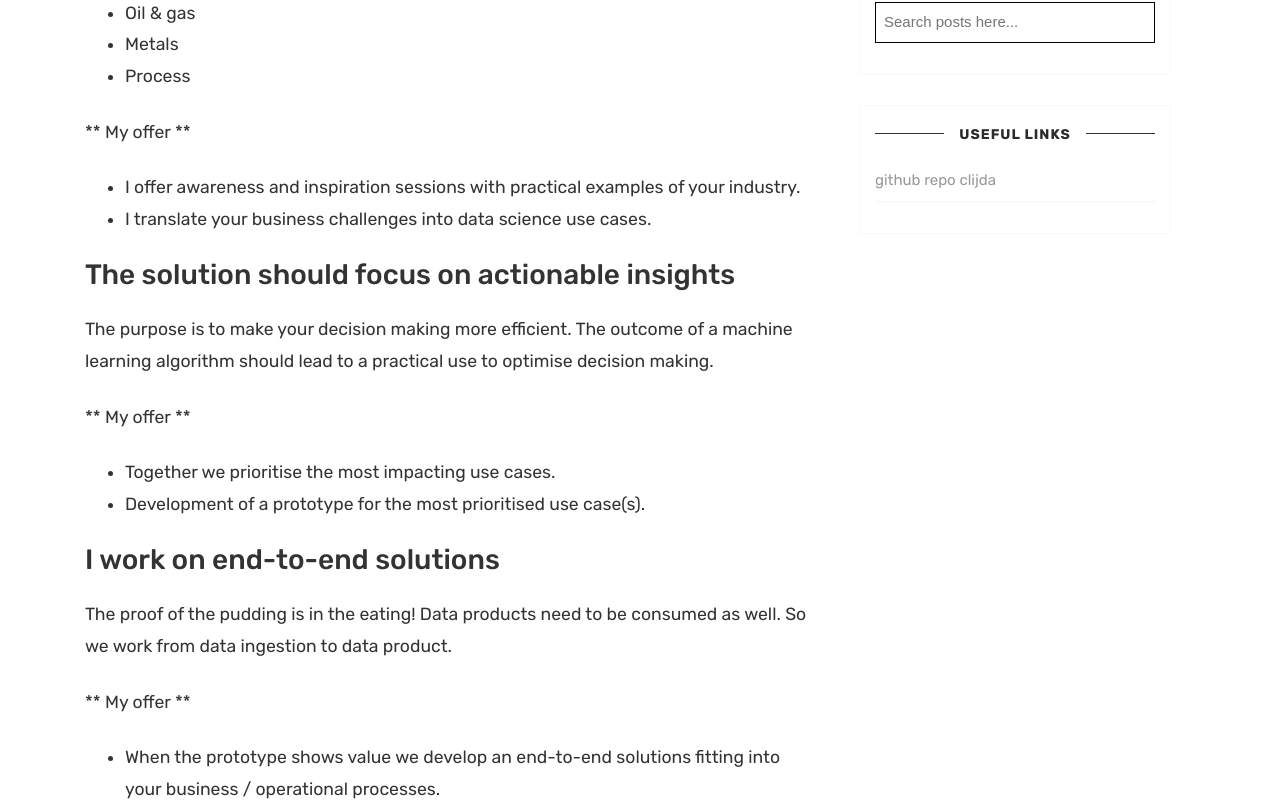
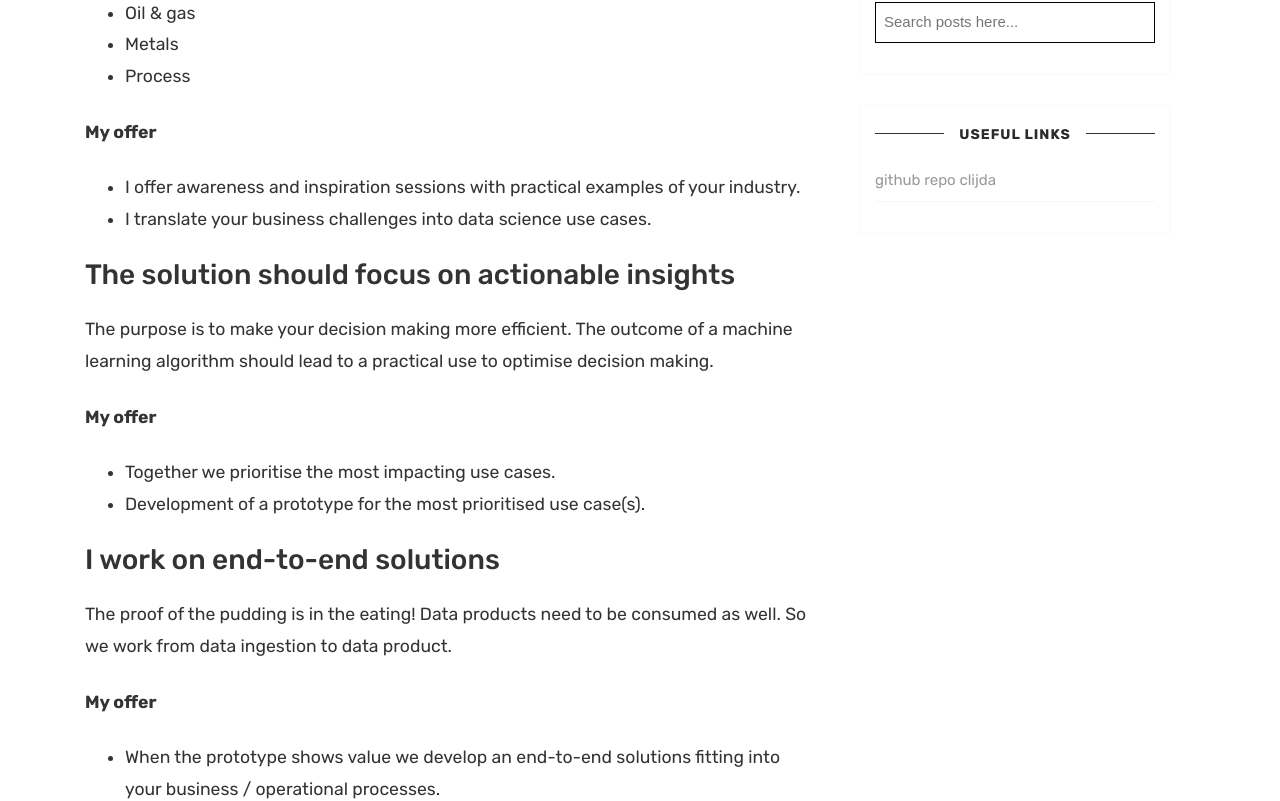
Before and after one commit to clijda/clijda.github.io, a Jekyll site: the page built from _posts/2020-08-29-my-offering.markdown, in a window 1280 px wide and 1400 px high, scrolled down 860 px. Shown: the part 138-939 px from the top of the window. Built offline with Jekyll 4.4.1, drawn with Linux system fonts in a browser that asks for light colours; nearby versions of some CDN libraries; comment, search, counter and statistics services are not loaded.

Commit message:
update offering

```diff
--- a/_posts/2020-08-29-my-offering.markdown
+++ b/_posts/2020-08-29-my-offering.markdown
@@ -11,27 +11,27 @@ summary: offering to customers
 
 ### I do understand your business
 With more then 20 years of experience in industry I deeply understand the processes in business and operations.
-* Chemicals
-* Oil & gas
-* Metals
-* Process
+- Chemicals
+- Oil & gas
+- Metals
+- Process
 
-** My offer **
-* I offer awareness and inspiration sessions with practical examples of your industry.
-* I translate your business challenges into data science use cases.
+**My offer**
+- I offer awareness and inspiration sessions with practical examples of your industry.
+- I translate your business challenges into data science use cases.
 
 ### The solution should focus on actionable insights
 The purpose is to make your decision making more efficient.
 The outcome of a machine learning algorithm should lead to a practical use to optimise decision making.
 
-** My offer **
-* Together we prioritise the most impacting use cases.
-* Development of a prototype for the most prioritised use case(s).
+**My offer**
+- Together we prioritise the most impacting use cases.
+- Development of a prototype for the most prioritised use case(s).
 
 ### I work on end-to-end solutions
 The proof of the pudding is in the eating!
 Data products need to be consumed as well. So we work from data ingestion to data product.
 
-** My offer **
-* When the prototype shows value we develop an end-to-end solutions fitting into your business / operational processes.
-* A fully automated data pipeline and algorithmic prediction engine in the cloud
+**My offer**
+- When the prototype shows value we develop an end-to-end solutions fitting into your business / operational processes.
+- A fully automated data pipeline and algorithmic prediction engine in the cloud
```
